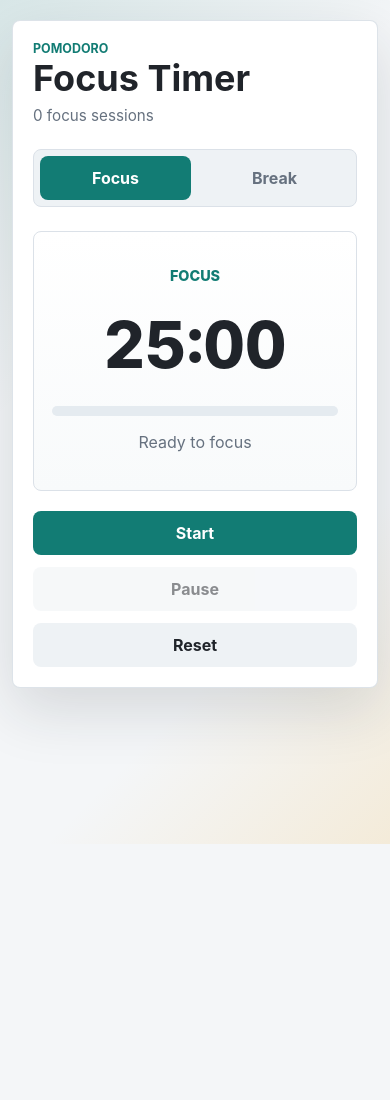
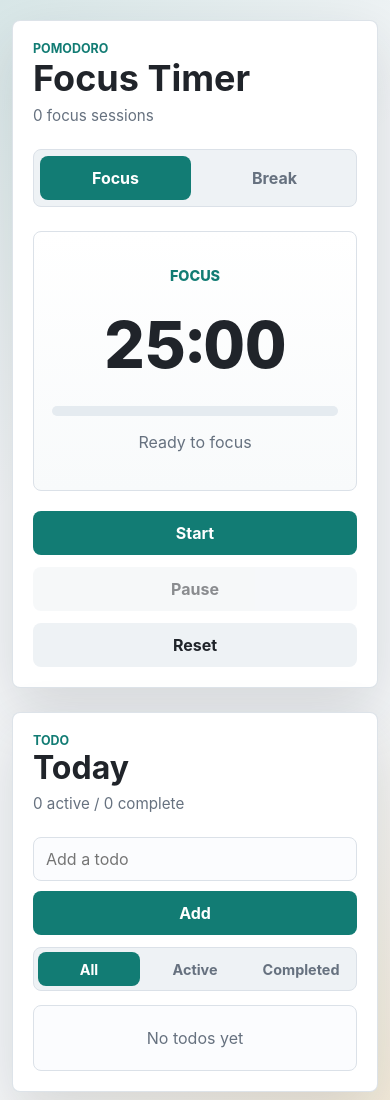
Before and after one commit to ShebinKMohan/symphony-target, a website: page index.html in a window 390 px wide. Shown: the top 1100 px of the page. Before the commit the page ends 844 px from the top, so only its background shows below. Drawn offline with Linux system fonts and the light colour scheme.

Commit message:
Symphony agent: SHE-12

```diff
--- a/app.js
+++ b/app.js
@@ -1,4 +1,5 @@
 const STORAGE_KEY = "todos";
+const TODO_FILTERS = new Set(["all", "active", "completed"]);
 
 function getDefaultStorage() {
   if (typeof window !== "undefined" && window.localStorage) {
@@ -51,6 +52,29 @@ function createId() {
   }
 
   return `todo-${Date.now()}-${Math.random().toString(16).slice(2)}`;
+}
+
+function normalizeTodoFilter(filter) {
+  return TODO_FILTERS.has(filter) ? filter : "all";
+}
+
+function getFilteredTodos(todos, filter = "all") {
+  const normalizedFilter = normalizeTodoFilter(filter);
+  const sourceTodos = Array.isArray(todos) ? todos : [];
+
+  return sourceTodos
+    .filter((todo) => {
+      if (normalizedFilter === "active") {
+        return !todo.completed;
+      }
+
+      if (normalizedFilter === "completed") {
+        return todo.completed;
+      }
+
+      return true;
+    })
+    .map(cloneTodo);
 }
 
 function createTodoController(options = {}) {
@@ -114,9 +138,23 @@ function escapeHtml(value) {
   });
 }
 
-function renderTodos(todos) {
+function getEmptyStateMessage(filter) {
+  const normalizedFilter = normalizeTodoFilter(filter);
+
+  if (normalizedFilter === "active") {
+    return "No active todos";
+  }
+
+  if (normalizedFilter === "completed") {
+    return "No completed todos";
+  }
+
+  return "No todos yet";
+}
+
+function renderTodos(todos, options = {}) {
   if (!todos.length) {
-    return '<li class="empty-state">No todos yet</li>';
+    return `<li class="empty-state">${getEmptyStateMessage(options.filter)}</li>`;
   }
 
   return todos
@@ -261,14 +299,22 @@ function initTodoApp(options = {}) {
   const input = rootDocument.querySelector("[data-todo-input]");
   const list = rootDocument.querySelector("[data-todo-list]");
   const count = rootDocument.querySelector("[data-todo-count]");
+  const filterButtons = Array.from(rootDocument.querySelectorAll("[data-todo-filter]"));
+  let currentFilter = "all";
 
   function render() {
     const todos = controller.getTodos();
     const completed = todos.filter((todo) => todo.completed).length;
     const active = todos.length - completed;
+    const filteredTodos = getFilteredTodos(todos, currentFilter);
 
-    list.innerHTML = renderTodos(todos);
+    list.innerHTML = renderTodos(filteredTodos, { filter: currentFilter });
     count.textContent = `${active} active / ${completed} complete`;
+
+    filterButtons.forEach((button) => {
+      const isActiveFilter = normalizeTodoFilter(button.dataset.todoFilter) === currentFilter;
+      button.setAttribute("aria-pressed", String(isActiveFilter));
+    });
   }
 
   form.addEventListener("submit", (event) => {
@@ -299,6 +345,13 @@ function initTodoApp(options = {}) {
     }
 
     render();
+  });
+
+  filterButtons.forEach((button) => {
+    button.addEventListener("click", () => {
+      currentFilter = normalizeTodoFilter(button.dataset.todoFilter);
+      render();
+    });
   });
 
   render();
@@ -406,7 +459,6 @@ if (typeof document !== "undefined") {
   document.addEventListener("DOMContentLoaded", () => {
     if (document.querySelector("[data-pomodoro-timer]")) {
       initPomodoroApp();
-      return;
     }
 
     if (document.querySelector("[data-todo-form]")) {
@@ -420,7 +472,9 @@ if (typeof module !== "undefined") {
     createTodoController,
     createPomodoroTimer,
     formatDuration,
+    getFilteredTodos,
     initPomodoroApp,
+    initTodoApp,
     loadTodos,
     renderTodos,
     saveTodos,
--- a/index.html
+++ b/index.html
@@ -3,12 +3,12 @@
   <head>
     <meta charset="utf-8">
     <meta name="viewport" content="width=device-width, initial-scale=1">
-    <title>Pomodoro Timer</title>
+    <title>Focus Timer</title>
     <link rel="stylesheet" href="styles.css">
   </head>
   <body>
     <main class="app-shell" aria-labelledby="app-title">
-      <section class="timer-panel" data-pomodoro-timer>
+      <section class="timer-panel" data-pomodoro-timer aria-labelledby="app-title">
         <header class="app-header">
           <div>
             <p class="eyebrow">Pomodoro</p>
@@ -37,6 +37,30 @@
           <button type="button" data-timer-action="reset">Reset</button>
         </div>
       </section>
+
+      <section class="todo-panel" aria-labelledby="todo-title">
+        <header class="app-header">
+          <div>
+            <p class="eyebrow">Todo</p>
+            <h2 id="todo-title">Today</h2>
+          </div>
+          <span class="todo-count" data-todo-count>0 active / 0 complete</span>
+        </header>
+
+        <form class="todo-form" data-todo-form>
+          <label class="sr-only" for="todo-input">New todo</label>
+          <input id="todo-input" data-todo-input type="text" autocomplete="off" placeholder="Add a todo">
+          <button type="submit">Add</button>
+        </form>
+
+        <div class="todo-filters" role="group" aria-label="Todo filter">
+          <button class="todo-filter" type="button" data-todo-filter="all" aria-pressed="true">All</button>
+          <button class="todo-filter" type="button" data-todo-filter="active" aria-pressed="false">Active</button>
+          <button class="todo-filter" type="button" data-todo-filter="completed" aria-pressed="false">Completed</button>
+        </div>
+
+        <ul class="todo-list" data-todo-list aria-live="polite"></ul>
+      </section>
     </main>
 
     <script src="app.js"></script>
--- a/styles.css
+++ b/styles.css
@@ -28,20 +28,25 @@ body {
   font-family: Inter, ui-sans-serif, system-ui, -apple-system, BlinkMacSystemFont, "Segoe UI", sans-serif;
 }
 
-button {
+button,
+input {
   font: inherit;
 }
 
 .app-shell {
-  width: min(100% - 32px, 720px);
+  width: min(100% - 32px, 1080px);
   min-height: 100vh;
   margin: 0 auto;
   display: grid;
-  place-items: center;
+  grid-template-columns: minmax(0, 1fr) minmax(320px, 420px);
+  gap: 24px;
+  align-content: center;
+  align-items: start;
   padding: 32px 0;
 }
 
-.timer-panel {
+.timer-panel,
+.todo-panel {
   width: 100%;
   padding: 28px;
   background: var(--panel);
@@ -66,13 +71,22 @@ button {
   text-transform: uppercase;
 }
 
-h1 {
+h1,
+h2 {
   margin: 0;
-  font-size: 3rem;
   line-height: 1;
 }
 
-.session-count {
+h1 {
+  font-size: 3rem;
+}
+
+h2 {
+  font-size: 2.25rem;
+}
+
+.session-count,
+.todo-count {
   flex: 0 0 auto;
   min-width: 150px;
   padding-top: 8px;
@@ -93,7 +107,10 @@ h1 {
 }
 
 .session-tab,
-.timer-controls button {
+.timer-controls button,
+.todo-form button,
+.todo-filter,
+.delete-button {
   min-height: 44px;
   border: 0;
   border-radius: 8px;
@@ -222,6 +239,154 @@ h1 {
   opacity: 0.52;
 }
 
+.todo-form {
+  display: grid;
+  grid-template-columns: 1fr auto;
+  gap: 10px;
+  margin-bottom: 12px;
+}
+
+.todo-form input {
+  min-width: 0;
+  height: 44px;
+  padding: 0 12px;
+  color: var(--text);
+  background: #fbfcfe;
+  border: 1px solid var(--line);
+  border-radius: 8px;
+  outline: none;
+}
+
+.todo-form input:focus {
+  border-color: var(--focus);
+  box-shadow: 0 0 0 3px rgba(18, 124, 116, 0.18);
+}
+
+.todo-form button {
+  padding: 0 18px;
+  color: #ffffff;
+  background: var(--focus);
+}
+
+.todo-form button:hover {
+  background: var(--focus-strong);
+}
+
+.todo-filters {
+  display: grid;
+  grid-template-columns: repeat(3, 1fr);
+  gap: 4px;
+  padding: 4px;
+  margin-bottom: 14px;
+  background: #eef2f5;
+  border: 1px solid var(--line);
+  border-radius: 8px;
+}
+
+.todo-filter {
+  min-height: 34px;
+  color: var(--muted);
+  background: transparent;
+  font-size: 0.9rem;
+}
+
+.todo-filter[aria-pressed="true"] {
+  color: #ffffff;
+  background: var(--focus);
+}
+
+.todo-list {
+  display: grid;
+  gap: 10px;
+  min-height: 66px;
+  margin: 0;
+  padding: 0;
+  list-style: none;
+}
+
+.todo-item,
+.empty-state {
+  min-height: 58px;
+  display: grid;
+  align-items: center;
+  border: 1px solid var(--line);
+  border-radius: 8px;
+}
+
+.todo-item {
+  grid-template-columns: 34px minmax(0, 1fr) auto;
+  gap: 10px;
+  padding: 10px 12px;
+  background: #ffffff;
+}
+
+.todo-check {
+  width: 28px;
+  height: 28px;
+  display: grid;
+  place-items: center;
+  cursor: pointer;
+}
+
+.todo-check input {
+  position: absolute;
+  width: 1px;
+  height: 1px;
+  overflow: hidden;
+  clip: rect(0, 0, 0, 0);
+}
+
+.checkmark {
+  width: 24px;
+  height: 24px;
+  display: block;
+  border: 2px solid var(--line);
+  border-radius: 999px;
+  background: #ffffff;
+}
+
+.todo-check input:checked + .checkmark {
+  border-color: var(--focus);
+  background:
+    radial-gradient(circle at center, #ffffff 0 28%, transparent 31%),
+    var(--focus);
+}
+
+.todo-text {
+  min-width: 0;
+  overflow-wrap: anywhere;
+  line-height: 1.35;
+}
+
+.todo-item.is-completed {
+  background: #f7faf9;
+}
+
+.todo-item.is-completed .todo-text {
+  color: var(--muted);
+  text-decoration: line-through;
+}
+
+.delete-button {
+  min-height: 34px;
+  padding: 0 10px;
+  color: var(--break);
+  background: rgba(178, 75, 85, 0.08);
+  font-size: 0.9rem;
+}
+
+.delete-button:hover {
+  background: rgba(178, 75, 85, 0.14);
+}
+
+.empty-state {
+  padding: 0 16px;
+  color: var(--muted);
+  background: #fbfcfe;
+  text-align: center;
+  justify-content: center;
+}
+
 .sr-only {
   position: absolute;
   width: 1px;
@@ -237,11 +402,13 @@ h1 {
 @media (max-width: 560px) {
   .app-shell {
     width: min(100% - 24px, 720px);
+    grid-template-columns: 1fr;
     align-items: start;
     padding-top: 20px;
   }
 
-  .timer-panel {
+  .timer-panel,
+  .todo-panel {
     padding: 20px;
   }
 
@@ -254,7 +421,12 @@ h1 {
     font-size: 2.25rem;
   }
 
-  .session-count {
+  h2 {
+    font-size: 2rem;
+  }
+
+  .session-count,
+  .todo-count {
     min-width: 0;
     padding-top: 0;
     text-align: left;
@@ -273,4 +445,21 @@ h1 {
   .timer-controls {
     grid-template-columns: 1fr;
   }
+
+  .todo-form {
+    grid-template-columns: 1fr;
+  }
+
+  .todo-form button {
+    width: 100%;
+  }
+
+  .todo-item {
+    grid-template-columns: 34px minmax(0, 1fr);
+  }
+
+  .delete-button {
+    grid-column: 2;
+    width: max-content;
+  }
 }
```
Also changed, not shown: tests/pomodoro_ui.test.js (+10 -0 lines), tests/todo.test.js (+40 -1 lines).
